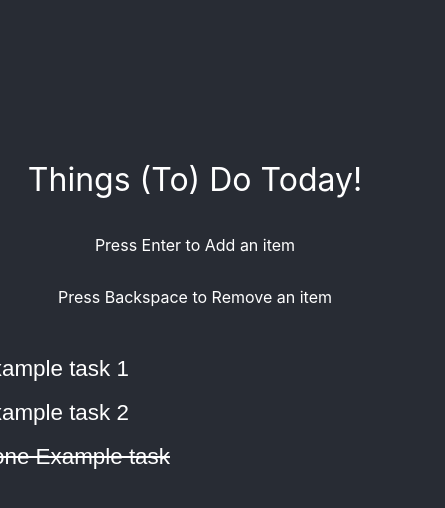
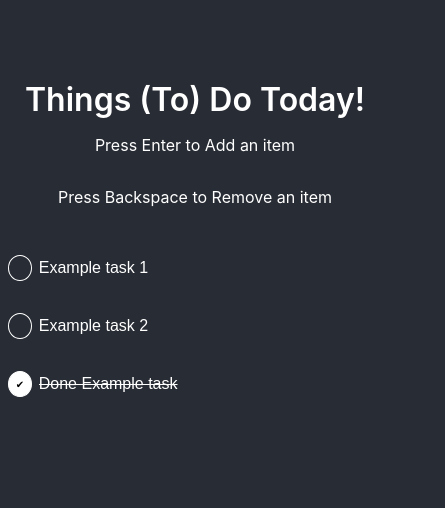
Before and after one commit to arttuheinila/todoLocal, a React (Create React App) app: page / in a window 390 px wide. Shown: the top 508 px of the page, 445 px wide, since content can reach past the window. Built offline with nearby package versions, Linux system fonts and the light colour scheme.

Commit message:
responsive design for todo

```diff
--- a/src/App.css
+++ b/src/App.css
@@ -32,6 +32,8 @@ body {
   display: flex;
   align-items: center;
   margin: 1rem 0;
+  width: 100%;
+  padding: 0.5rem;
 }
 
 .todo-is-completed .checkbox {
@@ -63,7 +65,7 @@ body {
 }
 
 .checkbox-checked {
-  color: black;
+  color: #000;
   background: #fff;
 }
 
@@ -83,23 +85,56 @@ input {
   width: 100%;
 }
 
-@keyframes App-logo-spin {
-  from {
-    transform: rotate(0deg);
-  }
-  to {
-    transform: rotate(360deg);
-  }
-}
-
 h1 {
-  font-size: 2rem;
-  font-weight: 400;
+  font-size: 3rem;
+  font-weight: 600;
   margin: 0;
   color: #fff;
-  padding-bottom: 20px;
 }
 
 p {
   color: #fff;
 }
+
+@media (max-width: 768px) {
+  .app {
+    padding-top: 5rem;
+  }
+
+  h1 {
+    font-size: 2rem;
+    font-weight: 600;
+  }
+
+  .header {
+    /* Keep it centered, but maybe let's give the items a bit more breathing room */
+    flex-direction: column;
+    align-items: center;
+    justify-content: center;
+  }
+
+  .todo-list {
+    width: 90%;
+    max-width: 400px;
+  }
+
+  .todo {
+    display: inline-flex;
+    align-items: center;
+    margin: 0.5rem 0;
+  }
+
+  ul {
+    width: 100%;
+  }
+
+  input, p {
+    font-size: 1rem;
+  }
+
+  .checkbox {
+    width: 24px;
+    height: 24px;
+    margin-right: 5px;
+  }
+}
```
